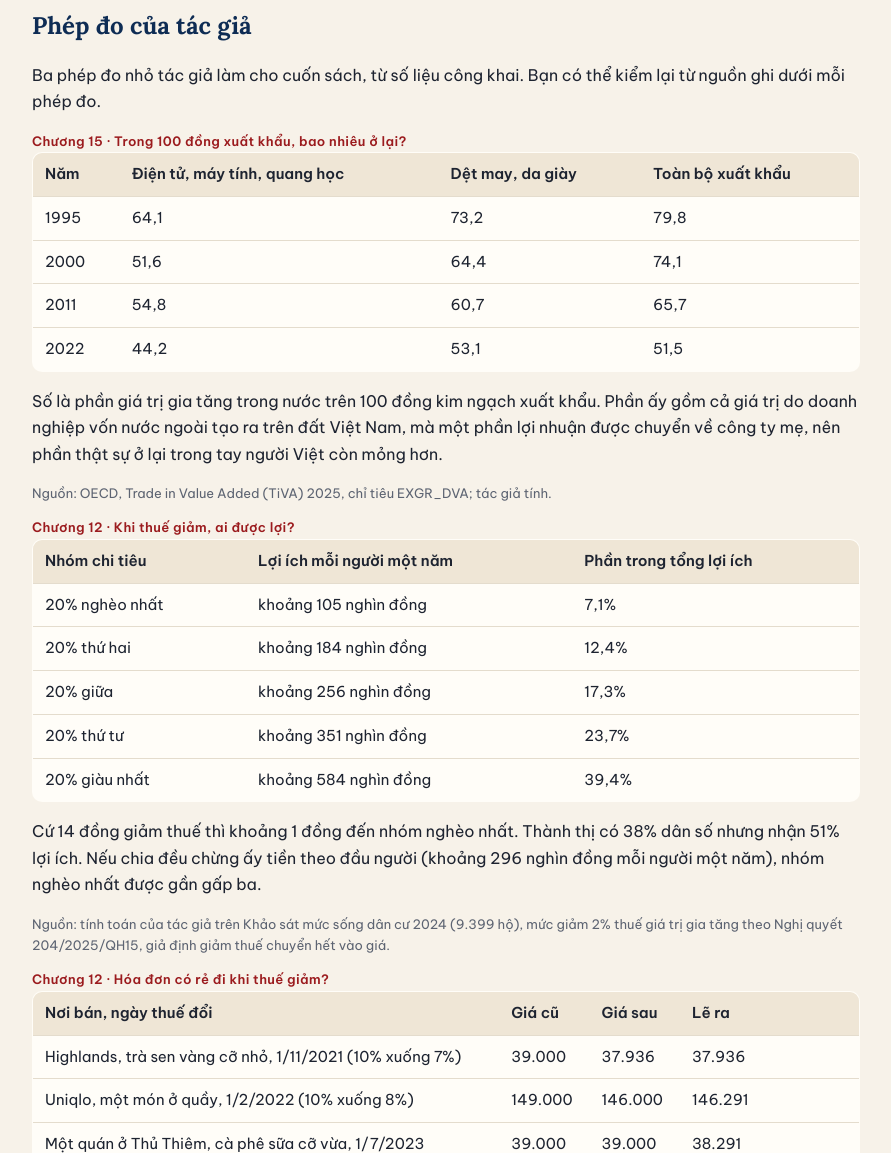
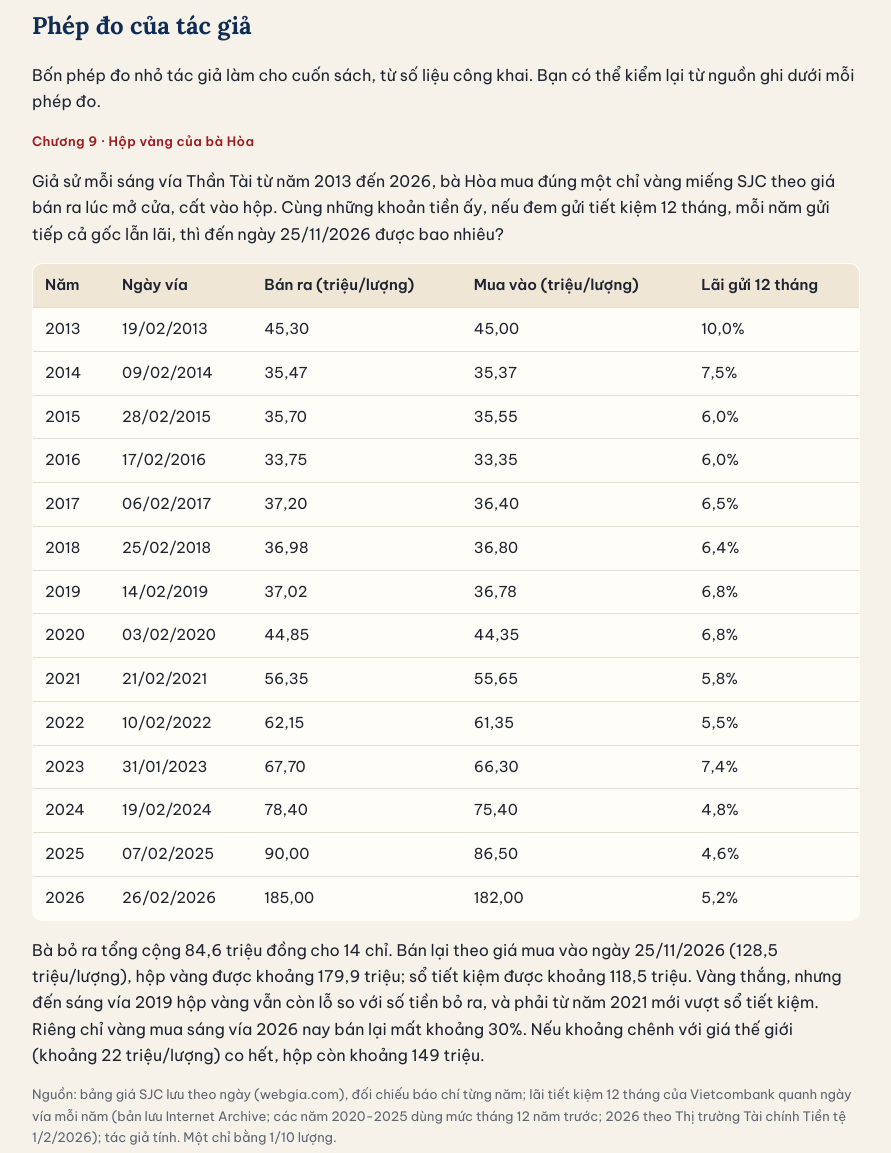
Before and after one commit to dongkien/buasang, a plain HTML site: page index.html in a window 1280 px wide. Shown: the part 3240-4393 px from the top of the page, without its empty margins (194-1085 px from the left). Drawn offline with Linux system fonts and the light colour scheme.

Commit message:
Thêm phép đo hộp vàng ngày vía (chương 9)
Co-Authored-By: Claude Opus 5.5 <noreply@anthropic.com>
Claude-Session: https://claude.ai/code/session_01TDKnTNa96mYkBfLXUCgYQt

```diff
--- a/index.html
+++ b/index.html
@@ -145,7 +145,29 @@ a{color:var(--navy)}
 
   <section id="phepdo">
     <h2>Phép đo của tác giả</h2>
-    <p>Ba phép đo nhỏ tác giả làm cho cuốn sách, từ số liệu công khai. Bạn có thể kiểm lại từ nguồn ghi dưới mỗi phép đo.</p>
+    <p>Bốn phép đo nhỏ tác giả làm cho cuốn sách, từ số liệu công khai. Bạn có thể kiểm lại từ nguồn ghi dưới mỗi phép đo.</p>
+
+    <div class="ch">Chương 9 · Hộp vàng của bà Hòa</div>
+    <p>Giả sử mỗi sáng vía Thần Tài từ năm 2013 đến 2026, bà Hòa mua đúng một chỉ vàng miếng SJC theo giá bán ra lúc mở cửa, cất vào hộp. Cùng những khoản tiền ấy, nếu đem gửi tiết kiệm 12 tháng, mỗi năm gửi tiếp cả gốc lẫn lãi, thì đến ngày 25/11/2026 được bao nhiêu?</p>
+    <table>
+      <tr><th>Năm</th><th>Ngày vía</th><th>Bán ra (triệu/lượng)</th><th>Mua vào (triệu/lượng)</th><th>Lãi gửi 12 tháng</th></tr>
+      <tr><td>2013</td><td>19/02/2013</td><td>45,30</td><td>45,00</td><td>10,0%</td></tr>
+      <tr><td>2014</td><td>09/02/2014</td><td>35,47</td><td>35,37</td><td>7,5%</td></tr>
+      <tr><td>2015</td><td>28/02/2015</td><td>35,70</td><td>35,55</td><td>6,0%</td></tr>
+      <tr><td>2016</td><td>17/02/2016</td><td>33,75</td><td>33,35</td><td>6,0%</td></tr>
+      <tr><td>2017</td><td>06/02/2017</td><td>37,20</td><td>36,40</td><td>6,5%</td></tr>
+      <tr><td>2018</td><td>25/02/2018</td><td>36,98</td><td>36,80</td><td>6,4%</td></tr>
+      <tr><td>2019</td><td>14/02/2019</td><td>37,02</td><td>36,78</td><td>6,8%</td></tr>
+      <tr><td>2020</td><td>03/02/2020</td><td>44,85</td><td>44,35</td><td>6,8%</td></tr>
+      <tr><td>2021</td><td>21/02/2021</td><td>56,35</td><td>55,65</td><td>5,8%</td></tr>
+      <tr><td>2022</td><td>10/02/2022</td><td>62,15</td><td>61,35</td><td>5,5%</td></tr>
+      <tr><td>2023</td><td>31/01/2023</td><td>67,70</td><td>66,30</td><td>7,4%</td></tr>
+      <tr><td>2024</td><td>19/02/2024</td><td>78,40</td><td>75,40</td><td>4,8%</td></tr>
+      <tr><td>2025</td><td>07/02/2025</td><td>90,00</td><td>86,50</td><td>4,6%</td></tr>
+      <tr><td>2026</td><td>26/02/2026</td><td>185,00</td><td>182,00</td><td>5,2%</td></tr>
+    </table>
+    <p>Bà bỏ ra tổng cộng 84,6 triệu đồng cho 14 chỉ. Bán lại theo giá mua vào ngày 25/11/2026 (128,5 triệu/lượng), hộp vàng được khoảng 179,9 triệu; sổ tiết kiệm được khoảng 118,5 triệu. Vàng thắng, nhưng đến sáng vía 2019 hộp vàng vẫn còn lỗ so với số tiền bỏ ra, và phải từ năm 2021 mới vượt sổ tiết kiệm. Riêng chỉ vàng mua sáng vía 2026 nay bán lại mất khoảng 30%. Nếu khoảng chênh với giá thế giới (khoảng 22 triệu/lượng) co hết, hộp còn khoảng 149 triệu.</p>
+    <p class="src">Nguồn: bảng giá SJC lưu theo ngày (webgia.com), đối chiếu báo chí từng năm; lãi tiết kiệm 12 tháng của Vietcombank quanh ngày vía mỗi năm (bản lưu Internet Archive; các năm 2020-2025 dùng mức tháng 12 năm trước; 2026 theo Thị trường Tài chính Tiền tệ 1/2/2026); tác giả tính. Một chỉ bằng 1/10 lượng.</p>
 
     <div class="ch">Chương 15 · Trong 100 đồng xuất khẩu, bao nhiêu ở lại?</div>
     <table>
```
